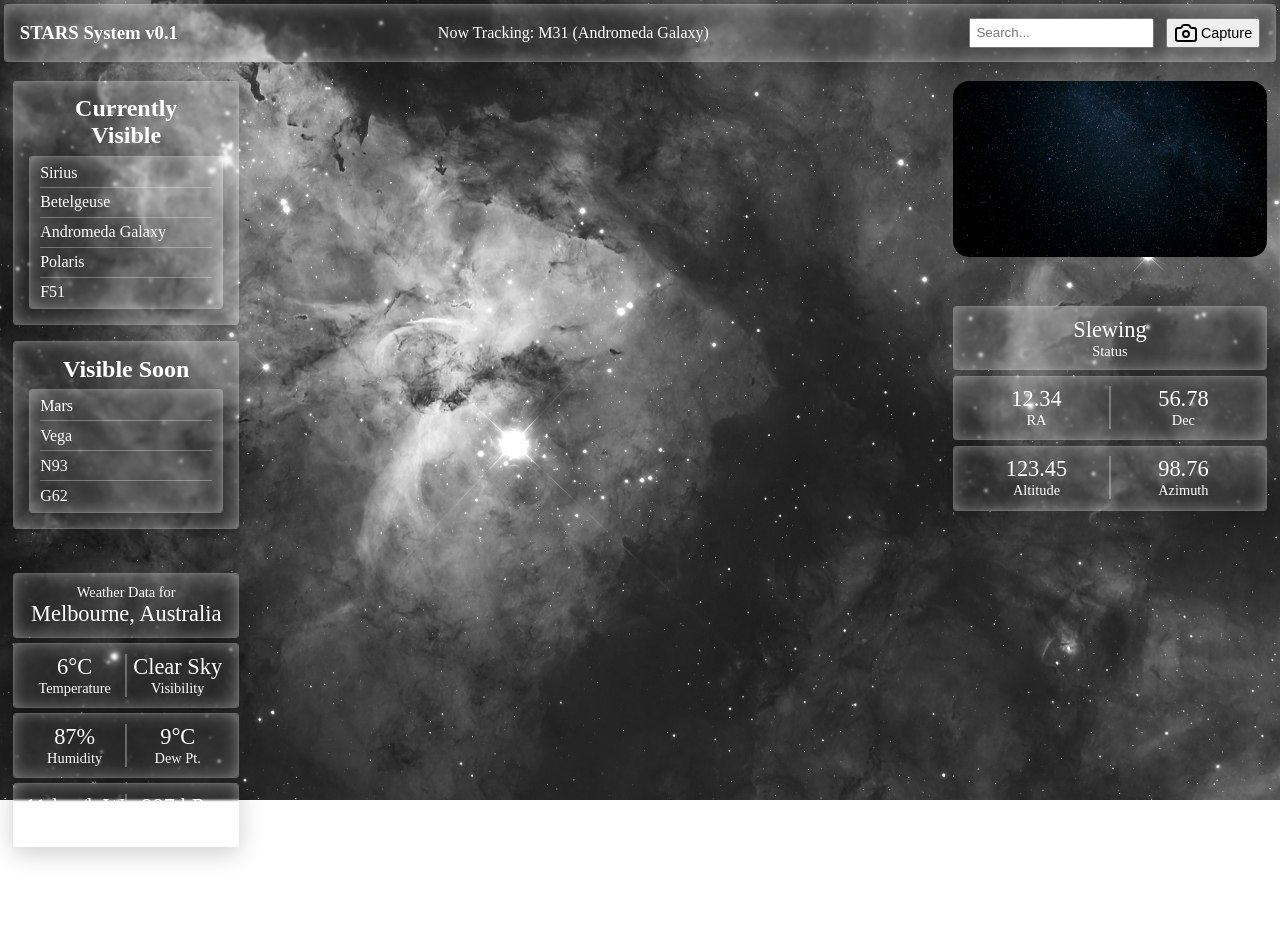
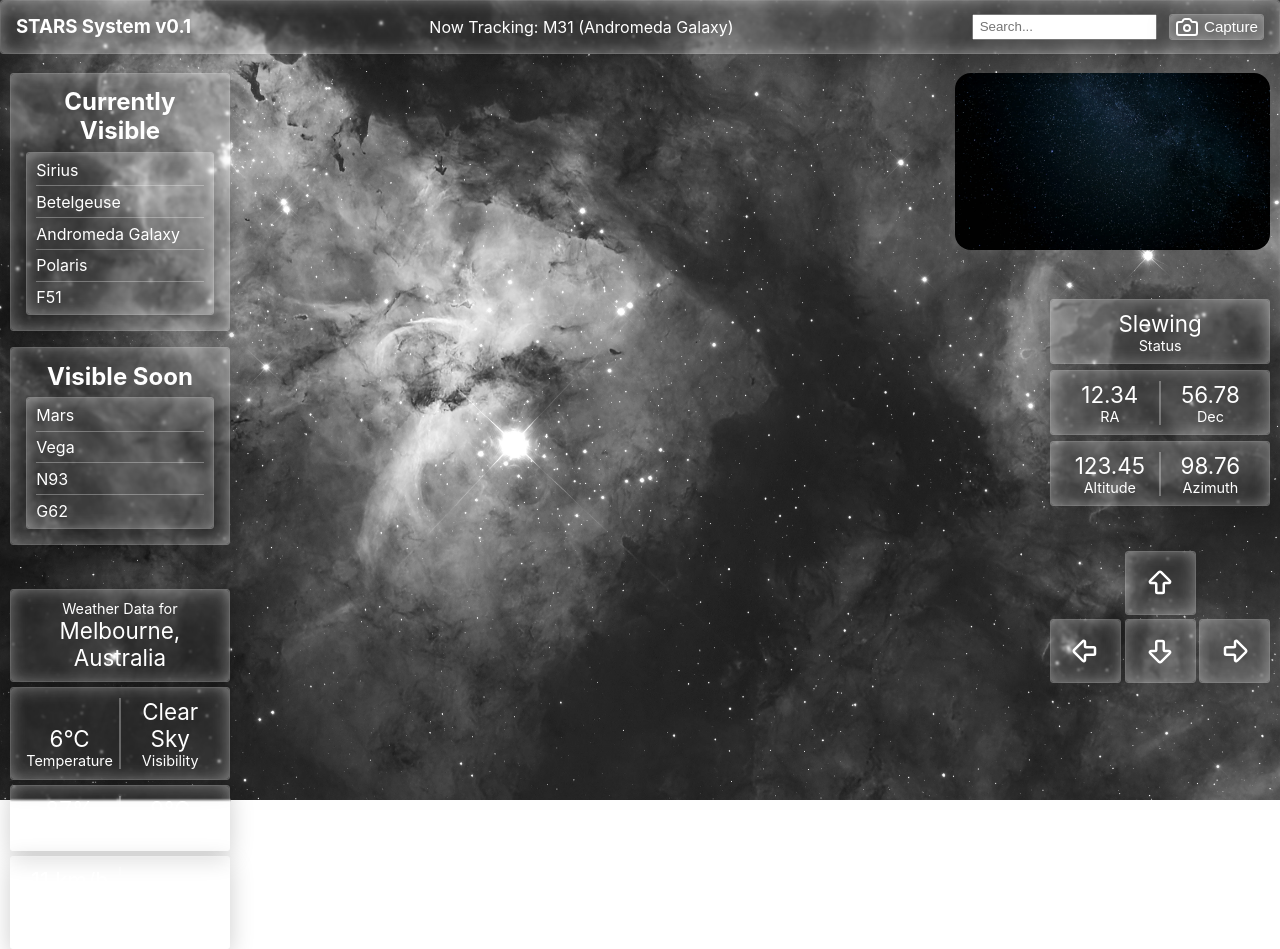
Before and after one commit to 22209634/capstone-stars, a React (Vite) app: page / in a window 1280 px wide. Before the commit the page ends 870 px from the top, so only its background shows below. Built offline with nearby package versions, Linux system fonts and the light colour scheme.

Commit message:
Fix various bugs and visual issues. Use new font. Various small touches. New Button component used for all buttons.

```diff
--- /dev/null
+++ b/src/components/Button/Button.css
@@ -0,0 +1,16 @@
+.btn {
+    background: transparent;
+    border: none;
+    width: 100%;
+    height: 100%;
+    display: flex;
+    align-items: center;
+    justify-content: center;
+    gap: 5px;
+    font-size: 0.95rem;
+    color: inherit;
+}
+
+.btn:active {
+    background: #0000001a;
+}
--- /dev/null
+++ b/src/components/Button/Button.tsx
@@ -0,0 +1,19 @@
+import './Button.css'
+import Panel from '@/components/Panel/Panel.tsx'
+import type { ReactNode } from 'react'
+
+type ButtonProps = {
+    children: ReactNode;
+    borderRadius?: string;
+    className?: string;
+}
+
+export default function Button({ children, borderRadius, className }: ButtonProps) {
+    return (
+        <Panel className={`btn__panel ${className ?? ''}`} borderRadius={borderRadius}>
+            <button className="btn">
+                {children}
+            </button>
+        </Panel>
+    )
+}
--- a/src/components/Panel/Panel.tsx
+++ b/src/components/Panel/Panel.tsx
@@ -1,5 +1,5 @@
-import type {ReactNode} from 'react';
-import './Panel.css';
+import type {ReactNode} from 'react'
+import './Panel.css'
 
 interface PanelProps {
     children: ReactNode;
--- a/src/components/TelescopeControls/TelescopeControls.css
+++ b/src/components/TelescopeControls/TelescopeControls.css
@@ -0,0 +1,30 @@
+.telescope-controls__wrapper {
+    display: grid;
+    grid-template-columns: 1fr 1fr 1fr;
+    grid-template-rows: 1fr 1fr;
+    gap: 0.24rem;
+}
+
+.telescope-controls__panel {
+    display: flex;
+    justify-content: center;
+    align-items: center;
+    height: 4rem;
+}
+
+.telescope-controls__up {
+    grid-row-start: 1;
+    grid-column-start: 2;
+}
+
+.telescope-controls__right {
+    grid-row-start: 2;
+}
+
+.telescope-controls__down {
+    grid-row-start: 2;
+}
+
+.telescope-controls__left {
+    grid-row-start: 2;
+}
--- a/src/components/TelescopeControls/TelescopeControls.tsx
+++ b/src/components/TelescopeControls/TelescopeControls.tsx
@@ -0,0 +1,22 @@
+import './TelescopeControls.css'
+import Button from '@/components/Button/Button.tsx'
+import { ArrowBigUp, ArrowBigDown, ArrowBigRight,ArrowBigLeft } from 'lucide-react'
+
+export default function TelescopeControls() {
+    return (
+        <div className="telescope-controls__wrapper">
+            <Button className="telescope-controls__panel telescope-controls__left" borderRadius="3px">
+                    <ArrowBigLeft size={30} color="#ffffff" />
+            </Button>
+            <Button className="telescope-controls__panel telescope-controls__up" borderRadius="3px">
+                    <ArrowBigUp size={30} color="#ffffff" />
+            </Button>
+            <Button className="telescope-controls__panel telescope-controls__down" borderRadius="3px">
+                    <ArrowBigDown size={30} color="#ffffff" />
+            </Button>
+            <Button className="telescope-controls__panel telescope-controls__right" borderRadius="3px">
+                    <ArrowBigRight size={30} color="#ffffff" />
+            </Button>
+        </div>
+    )
+}
--- a/src/components/Topbar/Topbar.css
+++ b/src/components/Topbar/Topbar.css
@@ -18,8 +18,9 @@
     display: flex;
     align-items: center;
     justify-content: center;
-    gap: 0.2rem;
-    font-size: 0.9rem
+    gap: 0.32rem;
+    font-size: 0.9rem;
+    color: white;
 }
 
 .menu-btn {
--- a/src/components/Topbar/Topbar.tsx
+++ b/src/components/Topbar/Topbar.tsx
@@ -1,7 +1,8 @@
-import { Camera } from 'lucide-react';
+import './Topbar.css'
 import Panel from '@/components/Panel/Panel.tsx'
+import Button from '@/components/Button/Button.tsx'
 import StatusLine from '@/components/Topbar/StatusLine/StatusLine.tsx'
-import './Topbar.css';
+import { Camera } from 'lucide-react'
 
 export default function Topbar() {
     return (
@@ -11,7 +12,7 @@ export default function Topbar() {
                 <StatusLine />
                 <div className="topbar-right">
                     <input type="text" placeholder=" Search..." />
-                    <button className="capture-btn"><Camera /> Capture</button>
+                    <Button className="capture-btn"><Camera /> Capture</Button>
                     {/* <button className="menu-btn"><Menu/> Menu</button> */}
                 </div>
             </div>
--- a/src/pages/Dashboard/Dashboard.css
+++ b/src/pages/Dashboard/Dashboard.css
@@ -1,5 +1,5 @@
 .dashboard {
-    padding: 0.24rem;
+    height: 100%;
 }
 
 .topbar {
@@ -22,13 +22,15 @@
     display: flex;
     justify-content: space-between;
     padding: 1.2rem 0.6rem;
+    /* 100% - topbar height - padding */
+    height: calc(100% - 57px - 2.4rem)
 }
 
 .dashboard__menus__left {
     display: flex;
     flex-direction: column;
     gap: 2.8rem;
-    width: 18%;
+    width: 17.5%;
 }
 
 .dashboard__menus__right {
@@ -37,3 +39,8 @@
     gap: 2.8rem;
     width: 25%;
 }
+
+.telescope-status, .telescope-controls {
+    width: 70%;
+    margin-left: auto;
+}
--- a/src/pages/Dashboard/Dashboard.tsx
+++ b/src/pages/Dashboard/Dashboard.tsx
@@ -5,6 +5,7 @@ import AllSkyView from "@/components/AllSkyView/AllSkyView.tsx";
 import SkyObjectList from "@/components/SkyObjectList/SkyObjectList.tsx";
 import WeatherData from "@/components/WeatherData/WeatherData.tsx";
 import TelescopeStatus from "@/components/TelescopeStatus/TelescopeStatus.tsx";
+import TelescopeControls from "@/components/TelescopeControls/TelescopeControls.tsx";
 
 export default function Dashboard() {
     return (
@@ -31,7 +32,9 @@ export default function Dashboard() {
                     <section className="telescope-status">
                         <TelescopeStatus />
                     </section>
-                    <section className="telescope-controls"></section>
+                    <section className="telescope-controls">
+                        <TelescopeControls />
+                    </section>
                 </div>
             </div>
         </article>
--- a/src/styles/index.css
+++ b/src/styles/index.css
@@ -1,4 +1,5 @@
 :root {
+    font-family: 'Inter', sans-serif;
     box-sizing: border-box;
     color: white;
 }
@@ -8,3 +9,7 @@ html, body, #root {
     margin: 0;
     padding: 0;
 }
+
+main {
+    height: 100%;
+}
```
